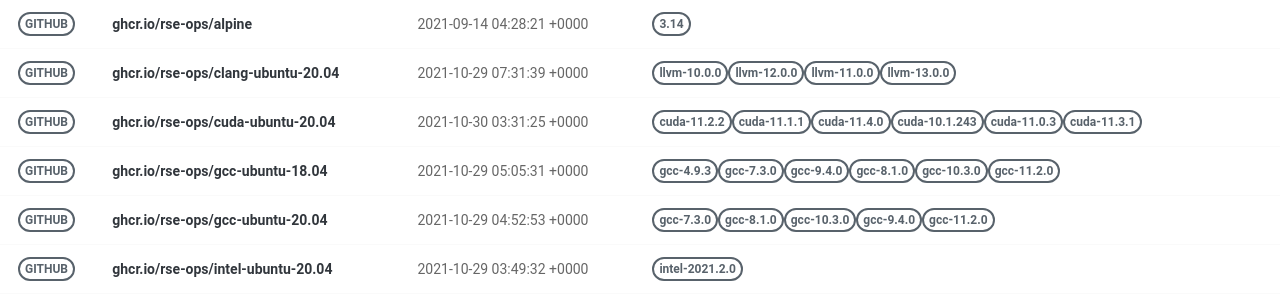
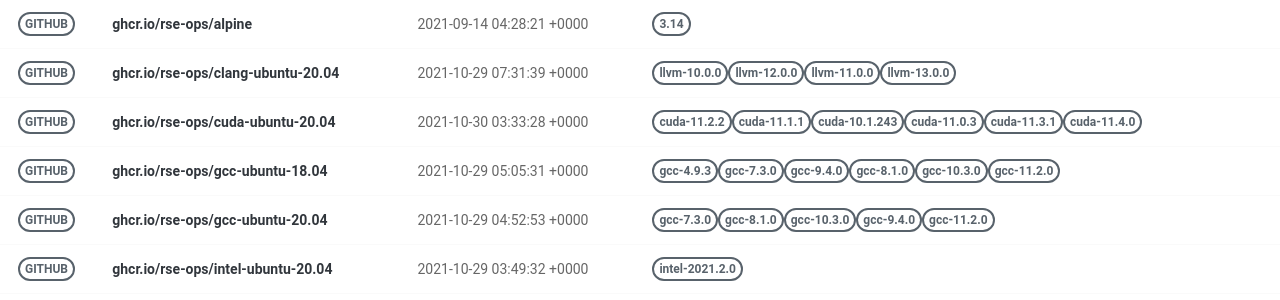
Before and after one commit to rse-ops/docker-images, a Jekyll site: the page built from pages/index.md, in a window 1280 px wide. Shown: the part 130-430 px from the top of the page. Built offline with Jekyll 4.4.1, drawn with Linux system fonts in a browser that asks for light colours; nearby versions of some CDN libraries.

Commit message:
Automated push to update library 2021-10-30

```diff
--- a/_library/ghcr.io-rse-ops-cuda-ubuntu-20.04.md
+++ b/_library/ghcr.io-rse-ops-cuda-ubuntu-20.04.md
@@ -1,7 +1,7 @@
 ---
 layout: container
 name: ghcr.io/rse-ops/cuda-ubuntu-20.04
-updated_at: 2021-10-30 03:31:25.597794
+updated_at: 2021-10-30 03:33:28.160670
 
 
 container_url: https://github.com/orgs/rse-ops/packages/container/package/cuda-ubuntu-20.04
```
Also changed, not shown: other parts of _library/ghcr.io-rse-ops-cuda-ubuntu-20.04.md (+3 -3 lines).
